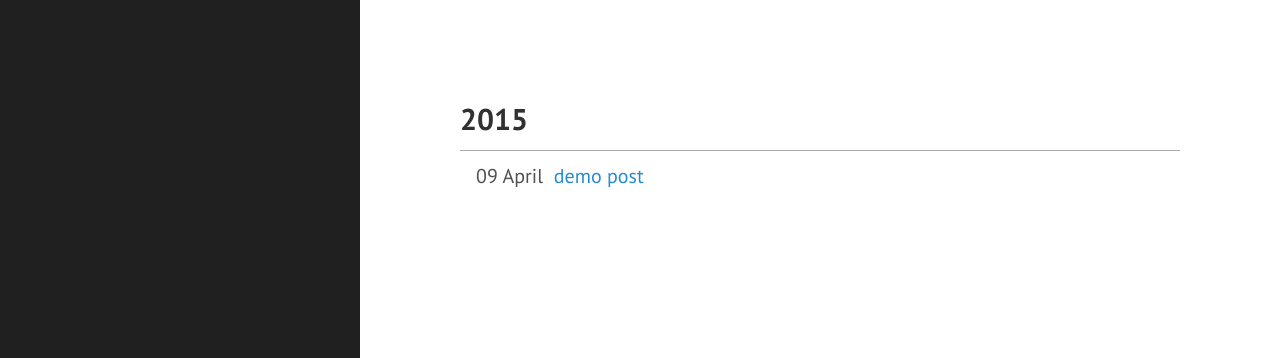
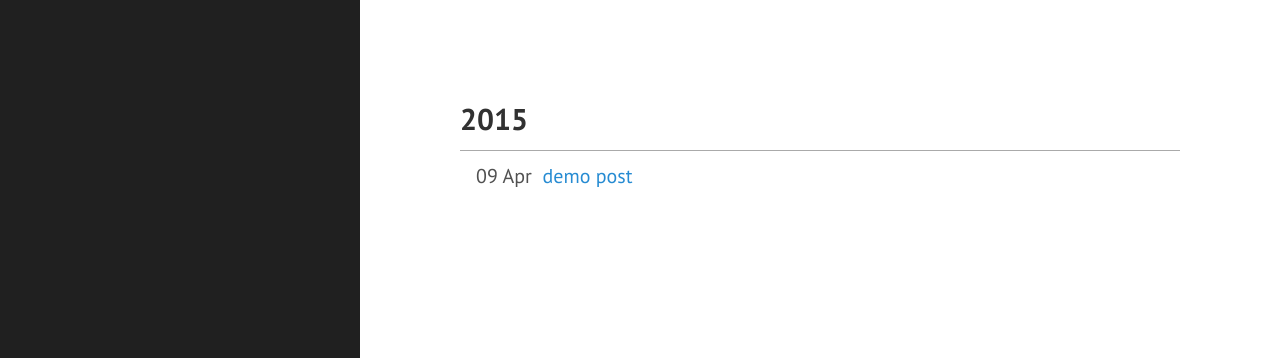
Before and after one commit to yuanvi/blog, a Jekyll site: the page built from index.html, in a window 1280 px wide. Shown: the top 358 px of the page. Built offline with Jekyll 4.4.1, drawn with Linux system fonts in a browser that asks for light colours.

Commit message:
change month preffix of list to three letters

```diff
--- a/categories.html
+++ b/categories.html
@@ -15,7 +15,7 @@ title: Home
     {% for post in tag[1] %}
         <article>
         <div>
-            <time datetime="{{ post.date | date: '%Y-%m-%d' }}">{{ post.date | date: "%d %B" }}</time>&nbsp;
+            <time datetime="{{ post.date | date: '%Y-%m-%d' }}">{{ post.date | date: "%d %b" }}</time>&nbsp;
             <a href="{{ site.baseurl }}{{ post.url }}" title="{{ post.title }}">{{ post.title }}</a>
         </div>
         </article>
--- a/index.html
+++ b/index.html
@@ -20,7 +20,7 @@ title: Home
 {% endunless %}
   <article>
     <div>
-        <time datetime="{{ post.date | date: '%Y-%m-%d' }}">{{ post.date | date: "%d %B" }}</time>&nbsp;
+        <time datetime="{{ post.date | date: '%Y-%m-%d' }}">{{ post.date | date: "%d %b" }}</time>&nbsp;
         <a href="{{ site.baseurl }}{{ post.url }}" title="{{ post.title }}" class="col span_8">{{ post.title }}</a>
     </div>
   </article>
--- a/tags.html
+++ b/tags.html
@@ -15,7 +15,7 @@ title: Home
     {% for post in tag[1] %}
         <article>
         <div>
-            <time datetime="{{ post.date | date: '%Y-%m-%d' }}">{{ post.date | date: "%d %B" }}</time>&nbsp;
+            <time datetime="{{ post.date | date: '%Y-%m-%d' }}">{{ post.date | date: "%d %b" }}</time>&nbsp;
             <a href="{{ site.baseurl }}{{ post.url }}" title="{{ post.title }}">{{ post.title }}</a>
         </div>
         </article>
```
